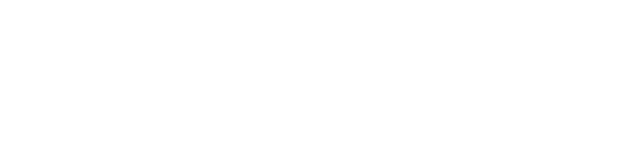
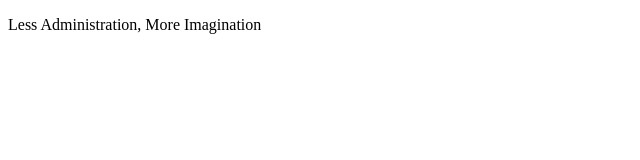
Before and after one commit to Natalina-Yarosh/business-block, a plain HTML site: page index.html in a window 1280 px wide. Shown: the whole page, without its empty margins (0-640 px from the left). Drawn offline with Linux system fonts and the light colour scheme.

Commit message:
feat: add text elem

```diff
--- a/index.html
+++ b/index.html
@@ -9,7 +9,7 @@
 <body>
     <div class="business">
         <div class="container">
-
+            <p class="business__text">Less Administration, More Imagination</p>
         </div>
     </div>
 </body>
```
